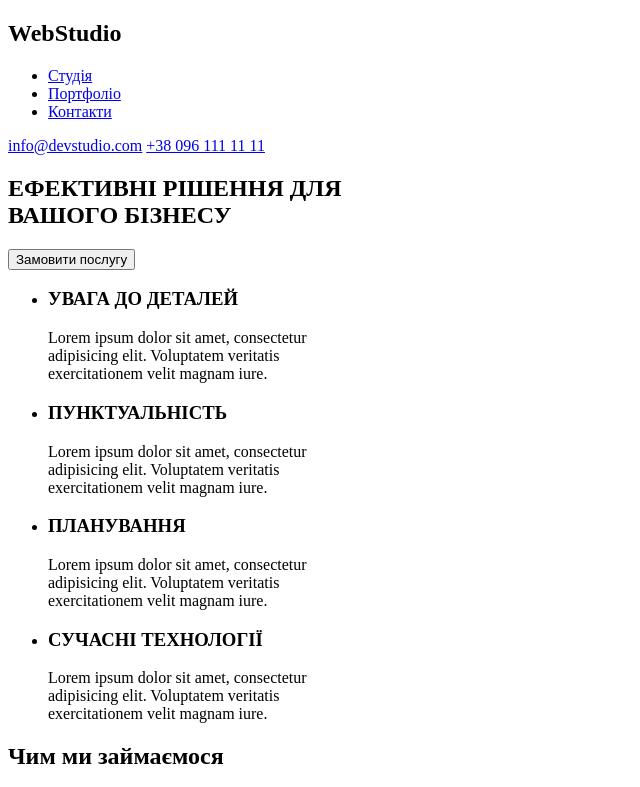
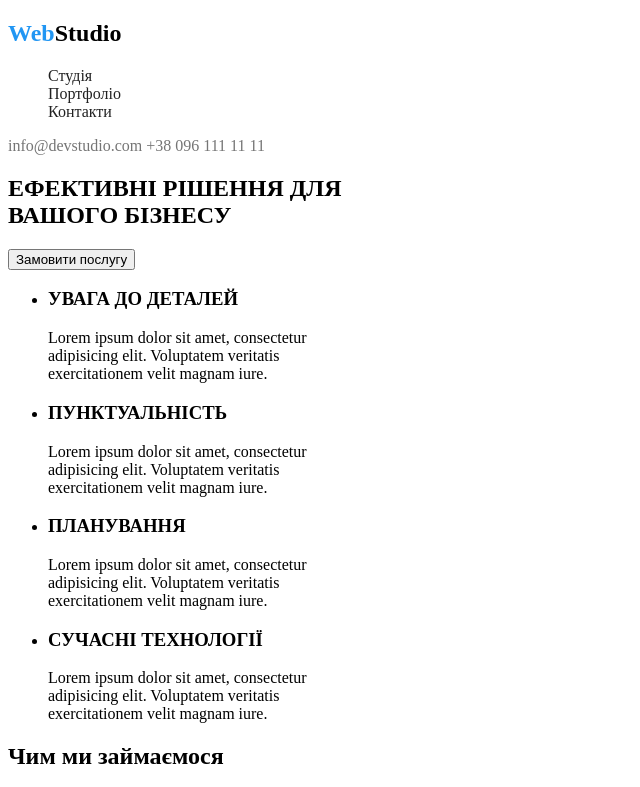
Before and after one commit to Nazariy150286/Job, a plain HTML site: page WebStudio/Webstudio.html in a window 1280 px wide. Shown: the top 787 px of the page, without its empty margins (0-640 px from the left). Drawn offline with Linux system fonts and the light colour scheme.

Commit message:
updated html,scc

```diff
--- a/WebStudio/Webstudio.html
+++ b/WebStudio/Webstudio.html
@@ -5,13 +5,14 @@
     <meta http-equiv="X-UA-Compatible" content="IE=edge">
     <meta name="viewport" content="width=device-width, initial-scale=1.0">
     <title>WebStudio</title>
+    <link rel="stylesheet" href="./style.css">
 </head>
 <body>
     <header class="header">
         <div class="container">
         <div class="header_block">
         <div class="header_right">
-      <h2 class="logo">WebStudio</h2>
+      <h2 class="logo"> <span>Web</span>Studio</h2>
         <nav>
             <ul class="menu_link">
               <li class="header_link">
@@ -57,8 +58,8 @@
     <section class="work">
     <h2 class="type_of_work">Чим ми займаємося</h2>
       <img src="./img/img.svg" alt="computer">
-        <img src="./img/img(2).svg" alt="telephone">
-        <img src="./img/img(3).svg" alt="tablet">
+        <img src="./img/img (2).svg" alt="telephone">
+        <img src="./img/img (3).svg" alt="tablet">
       </section>
       <h2 class="team">Наша команда</h2>
       <section class="team">
--- a/WebStudio/style.css
+++ b/WebStudio/style.css
@@ -1,3 +1,24 @@
 .logo{
-    color: #2196F3;
+    color: black;
 }
+.logo span {
+    color:#2196F3 ;
+}
+.header_link {
+list-style-type: none;
+
+}
+.header_link a {
+text-decoration: none;
+color: #212121;
+}
+.header_link a:hover {
+   color: #2196F3;
+}
+.menu_contact a {
+text-decoration: none;
+color: #757575
+}
+.menu_contact a:hover{
+    color: #2196F3
+}
```
